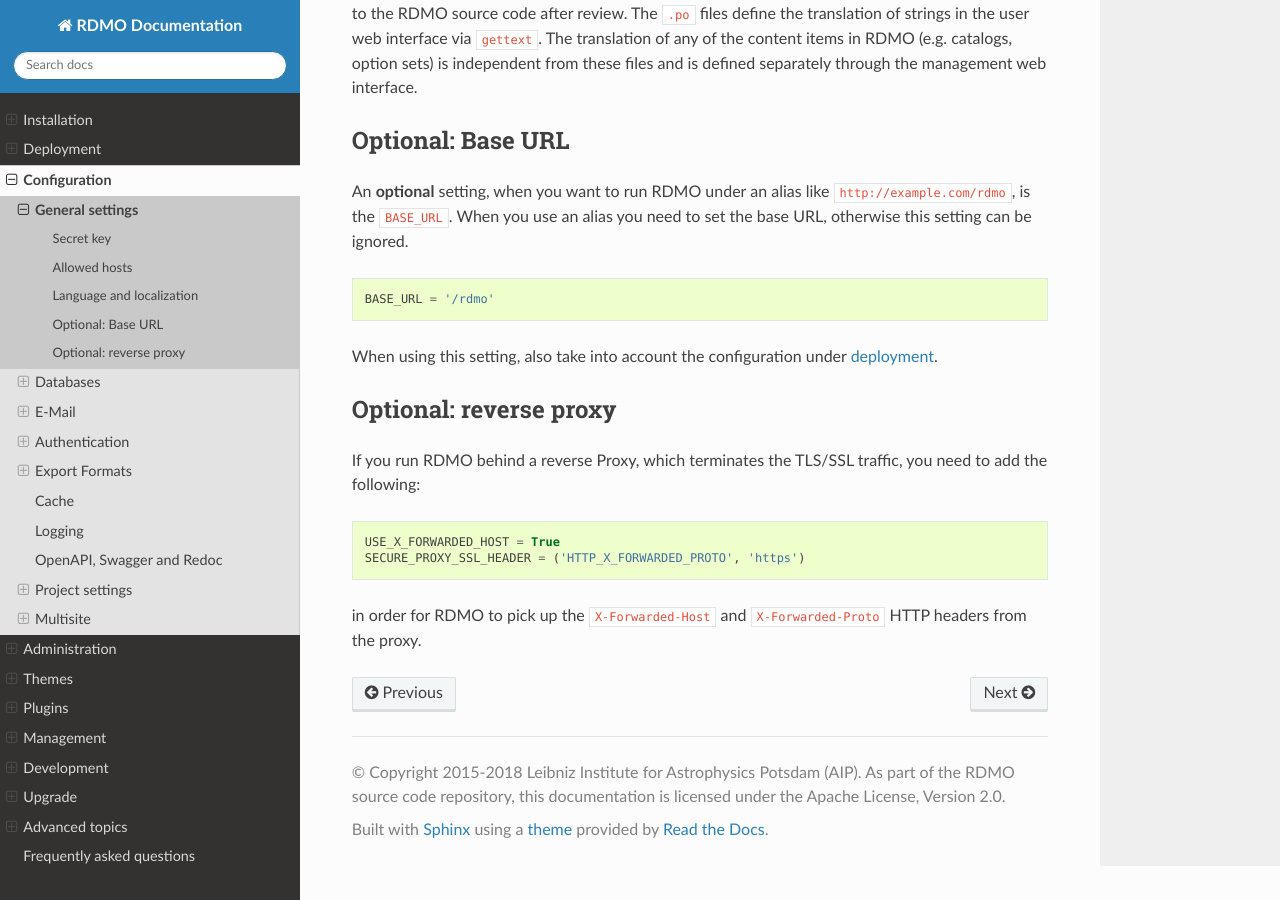
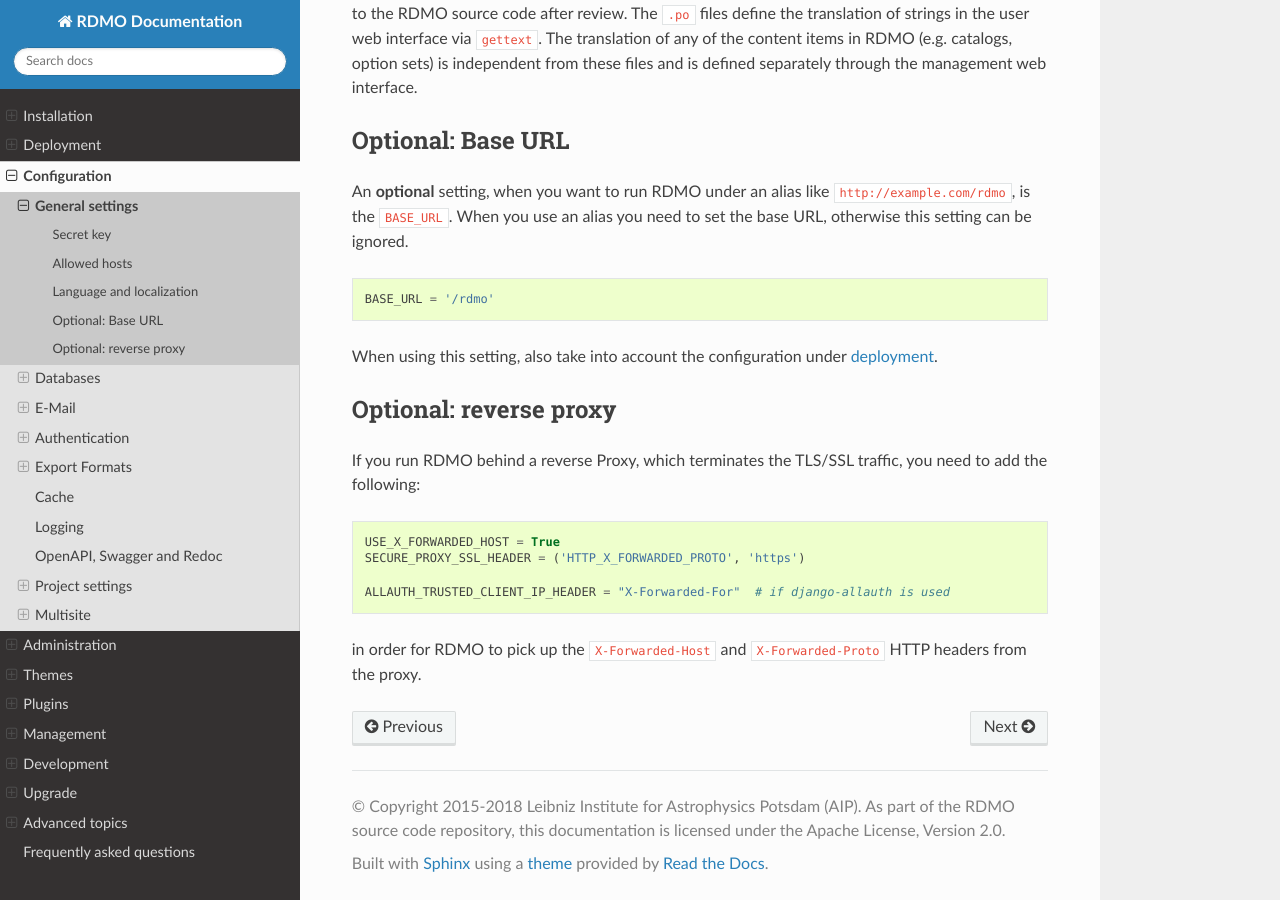
Before and after one commit to rdmorganiser/rdmo-docs, a Sphinx documentation site: the page built from docs/configuration/general.md, in a window 1280 px wide and 900 px high, scrolled down 1705 px. Built offline with Sphinx 7.4.7 and the Read the Docs theme 3.1.0, drawn with Linux system fonts in a browser that asks for light colours.

Commit message:
Add ALLAUTH_TRUSTED_CLIENT_IP_HEADER to docs

````diff
--- a/docs/configuration/general.md
+++ b/docs/configuration/general.md
@@ -68,9 +68,11 @@
 
 If you run RDMO behind a reverse Proxy, which terminates the TLS/SSL traffic, you need to add the following:
 
-```
+```python
 USE_X_FORWARDED_HOST = True
 SECURE_PROXY_SSL_HEADER = ('HTTP_X_FORWARDED_PROTO', 'https')
+
+ALLAUTH_TRUSTED_CLIENT_IP_HEADER = "X-Forwarded-For"  # if django-allauth is used
 ```
 
 in order for RDMO to pick up the `X-Forwarded-Host` and `X-Forwarded-Proto` HTTP headers from the proxy.
````
Also changed, not shown: docs/deployment/gunicorn.md (+3 -1 lines).
